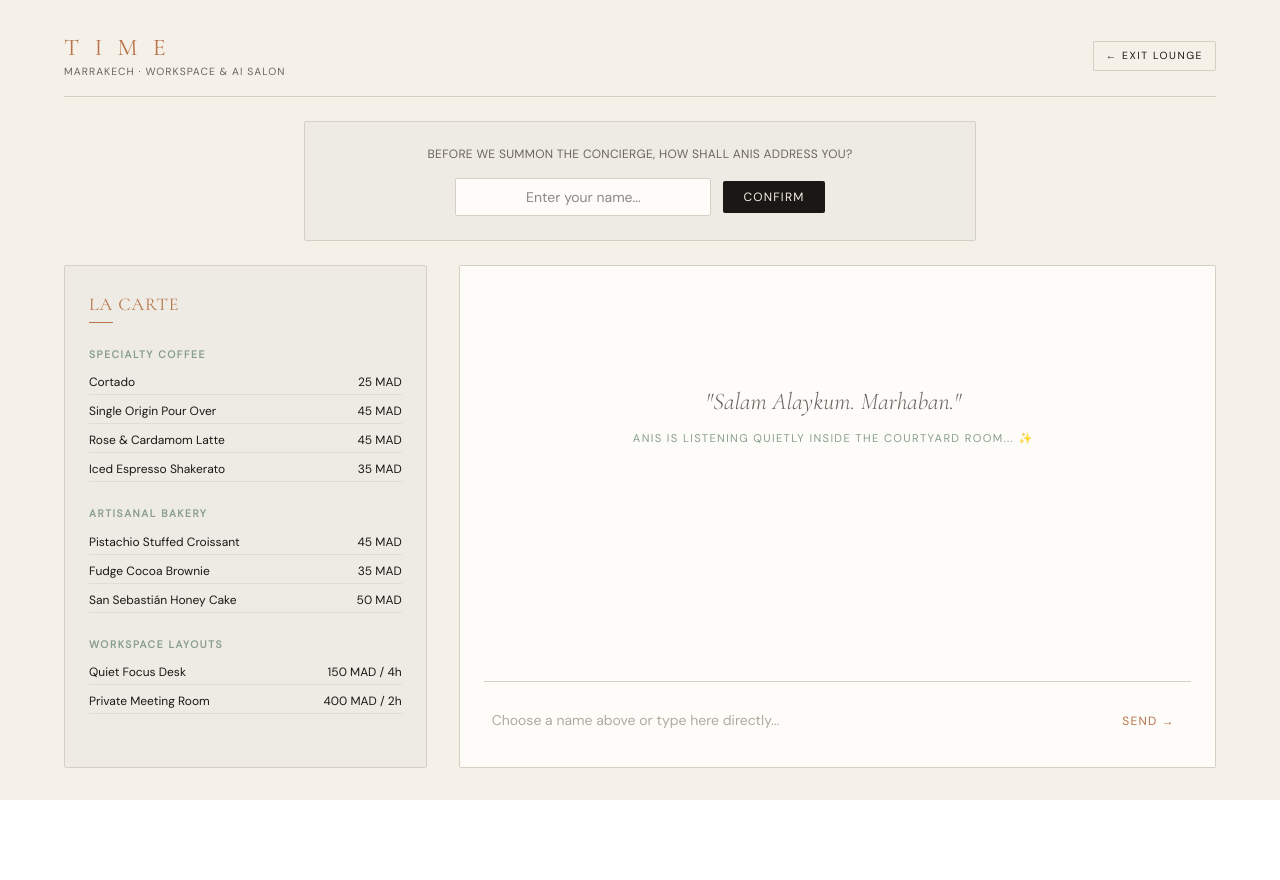
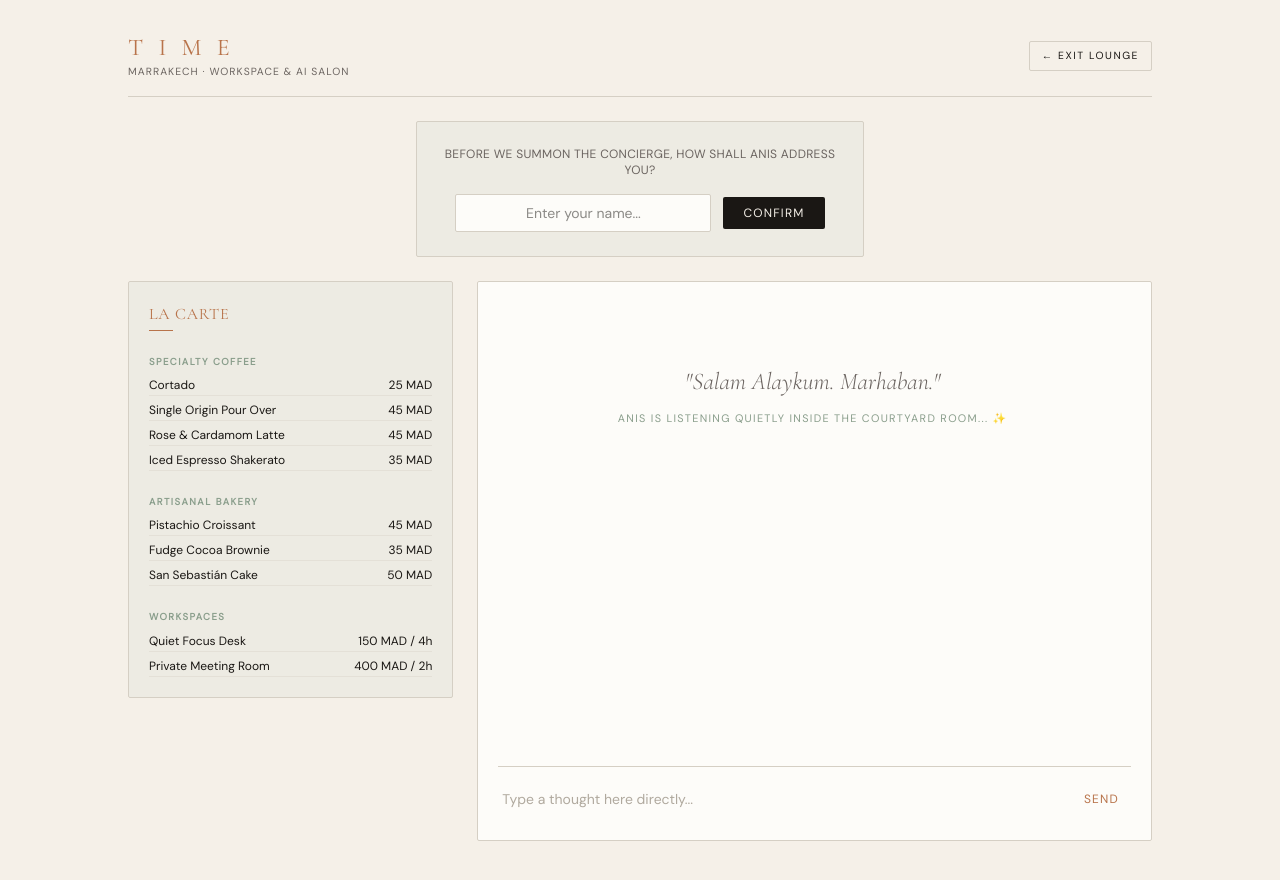
Before and after one commit to TimeCafeMarrakech/cafe-time, a Next.js app: page / in a window 1280 px wide. Both pictures are taken after typing "name@example.com", "Sample123" into the empty fields and a click on the button "SIGN IN". Shown: the top 880 px of the page. Before the commit the page ends 800 px from the top, so only its background shows below. Built offline with nearby package versions, Linux system fonts and the light colour scheme.

Commit message:
Update page.tsx

```diff
--- a/app/page.tsx
+++ b/app/page.tsx
@@ -51,17 +51,17 @@ export default function EntryPage() {
     return (
       <>
         <link href="https://fonts.googleapis.com/css2?family=Cormorant+Garamond:ital,wght@0,300;0,400;1,300&family=DM+Sans:wght@300;400&display=swap" rel="stylesheet" />
-        <main className="min-h-screen bg-[#F5F0E8] text-[#1A1714] font-['DM_Sans'] flex flex-col p-4 md:p-8 select-none">
+        <main className="min-h-screen bg-[#F5F0E8] text-[#1A1714] font-['DM_Sans'] flex flex-col p-4 md:p-8">
 
-          {/* Minimal Editorial Top Header */}
-          <header className="max-w-6xl w-full mx-auto flex justify-between items-center border-b border-[#D5CFC4] pb-4 mb-6">
+          {/* Centered Editorial Top Header */}
+          <header className="max-w-5xl w-full mx-auto flex justify-between items-center border-b border-[#D5CFC4] pb-4 mb-6">
             <div>
               <h1 className="font-['Cormorant_Garamond'] text-2xl tracking-[0.2em] uppercase text-[#B8734A]">T I M E</h1>
               <p className="text-[0.65rem] tracking-[0.1em] uppercase text-[#6B6460]">Marrakech · Workspace & AI Salon</p>
             </div>
             <button
               onClick={() => setShowChat(false)}
-              className="text-[0.65rem] tracking-[0.15em] uppercase border border-[#D5CFC4] px-3 py-1.5 rounded-[2px] hover:border-[#1A1714] transition-colors"
+              className="text-[0.65rem] tracking-[0.15em] uppercase border border-[#D5CFC4] px-3 py-1.5 rounded-[2px] hover:border-[#1A1714] transition-colors bg-transparent"
             >
               ← Exit Lounge
             </button>
@@ -69,11 +69,11 @@ export default function EntryPage() {
 
           {/* Guest Name Initialization Banner */}
           {!guestName && (
-            <div className="max-w-2xl w-full mx-auto mb-6 bg-[#EDEBE3] p-6 rounded-[2px] border border-[#D5CFC4] text-center space-y-4 animate-[fadeUp_0.4s_ease_both]">
+            <div className="max-w-md w-full mx-auto mb-6 bg-[#EDEBE3] p-6 rounded-[2px] border border-[#D5CFC4] text-center space-y-4 animate-[fadeUp_0.4s_ease_both]">
               <p className="text-xs tracking-wide text-[#6B6460] uppercase font-medium">
                 Before we summon the concierge, how shall Anis address you?
               </p>
-              <div className="flex flex-col sm:flex-row items-center justify-center gap-3 max-w-md mx-auto">
+              <div className="flex flex-col sm:flex-row items-center justify-center gap-3 w-full">
                 <input
                   type="text"
                   id="nameInput"
@@ -102,77 +102,79 @@ export default function EntryPage() {
             </div>
           )}
 
-          {/* Main Workspace Split Layout: Menu Sidebar (Left) | Chat Loop (Right) */}
-          <div className="flex-1 max-w-6xl w-full mx-auto grid grid-cols-1 lg:grid-cols-3 gap-8 items-stretch overflow-hidden">
+          {/* Balanced Split Grid Container */}
+          <div className="flex-1 max-w-5xl w-full mx-auto grid grid-cols-1 md:grid-cols-3 gap-6 items-start overflow-hidden pb-4">
 
-            {/* 📜 THE TIME CAFÉ MENU SIDEBAR PANEL */}
-            <aside className="lg:col-span-1 bg-[#EDEBE3] border border-[#D5CFC4] rounded-[2px] p-6 space-y-6 overflow-y-auto max-h-[40vh] lg:max-h-none animate-[fadeUp_0.5s_ease_both]">
+            {/* 📜 La Carte Sidebar Panel */}
+            <aside className="md:col-span-1 bg-[#EDEBE3] border border-[#D5CFC4] rounded-[2px] p-5 space-y-6 animate-[fadeUp_0.5s_ease_both] w-full">
               <div>
-                <h2 className="font-['Cormorant_Garamond'] text-lg tracking-wider text-[#B8734A] uppercase mb-1">La Carte</h2>
+                <h2 className="font-['Cormorant_Garamond'] text-base tracking-wider text-[#B8734A] uppercase mb-1">La Carte</h2>
                 <div className="w-6 h-[1px] bg-[#B8734A]" />
               </div>
 
-              {/* Coffee Section */}
-              <div className="space-y-3">
-                <h3 className="text-[0.65rem] tracking-[0.15em] uppercase text-[#8A9E8C] font-semibold">Specialty Coffee</h3>
-                <div className="space-y-2 text-xs">
-                  <div className="flex justify-between border-b border-[#D5CFC4]/50 pb-1">
-                    <span>Cortado</span> <span className="font-medium">25 MAD</span>
+              {/* Specialty Coffee */}
+              <div className="space-y-2">
+                <h3 className="text-[0.6rem] tracking-[0.15em] uppercase text-[#8A9E8C] font-semibold">Specialty Coffee</h3>
+                <div className="space-y-1.5 text-xs text-[#1A1714]">
+                  <div className="flex justify-between border-b border-[#D5CFC4]/40 pb-0.5">
+                    <span>Cortado</span> <span>25 MAD</span>
                   </div>
-                  <div className="flex justify-between border-b border-[#D5CFC4]/50 pb-1">
-                    <span>Single Origin Pour Over</span> <span className="font-medium">45 MAD</span>
+                  <div className="flex justify-between border-b border-[#D5CFC4]/40 pb-0.5">
+                    <span>Single Origin Pour Over</span> <span>45 MAD</span>
                   </div>
-                  <div className="flex justify-between border-b border-[#D5CFC4]/50 pb-1">
-                    <span>Rose & Cardamom Latte</span> <span className="font-medium">45 MAD</span>
+                  <div className="flex justify-between border-b border-[#D5CFC4]/40 pb-0.5">
+                    <span>Rose & Cardamom Latte</span> <span>45 MAD</span>
                   </div>
-                  <div className="flex justify-between border-b border-[#D5CFC4]/50 pb-1">
-                    <span>Iced Espresso Shakerato</span> <span className="font-medium">35 MAD</span>
+                  <div className="flex justify-between border-b border-[#D5CFC4]/40 pb-0.5">
+                    <span>Iced Espresso Shakerato</span> <span>35 MAD</span>
                   </div>
                 </div>
               </div>
 
-              {/* Bakery Section */}
-              <div className="space-y-3">
-                <h3 className="text-[0.65rem] tracking-[0.15em] uppercase text-[#8A9E8C] font-semibold">Artisanal Bakery</h3>
-                <div className="space-y-2 text-xs">
-                  <div className="flex justify-between border-b border-[#D5CFC4]/50 pb-1">
-                    <span>Pistachio Stuffed Croissant</span> <span className="font-medium">45 MAD</span>
+              {/* Artisanal Bakery */}
+              <div className="space-y-2">
+                <h3 className="text-[0.6rem] tracking-[0.15em] uppercase text-[#8A9E8C] font-semibold">Artisanal Bakery</h3>
+                <div className="space-y-1.5 text-xs text-[#1A1714]">
+                  <div className="flex justify-between border-b border-[#D5CFC4]/40 pb-0.5">
+                    <span>Pistachio Croissant</span> <span>45 MAD</span>
                   </div>
-                  <div className="flex justify-between border-b border-[#D5CFC4]/50 pb-1">
-                    <span>Fudge Cocoa Brownie</span> <span className="font-medium">35 MAD</span>
+                  <div className="flex justify-between border-b border-[#D5CFC4]/40 pb-0.5">
+                    <span>Fudge Cocoa Brownie</span> <span>35 MAD</span>
                   </div>
-                  <div className="flex justify-between border-b border-[#D5CFC4]/50 pb-1">
-                    <span>San Sebastián Honey Cake</span> <span className="font-medium">50 MAD</span>
+                  <div className="flex justify-between border-b border-[#D5CFC4]/40 pb-0.5">
+                    <span>San Sebastián Cake</span> <span>50 MAD</span>
                   </div>
                 </div>
               </div>
 
-              {/* Workspaces Section */}
-              <div className="space-y-3">
-                <h3 className="text-[0.65rem] tracking-[0.15em] uppercase text-[#8A9E8C] font-semibold">Workspace Layouts</h3>
-                <div className="space-y-2 text-xs">
-                  <div className="flex justify-between border-b border-[#D5CFC4]/50 pb-1">
-                    <span>Quiet Focus Desk</span> <span className="font-medium">150 MAD / 4h</span>
+              {/* Workspace Packages */}
+              <div className="space-y-2">
+                <h3 className="text-[0.6rem] tracking-[0.15em] uppercase text-[#8A9E8C] font-semibold">Workspaces</h3>
+                <div className="space-y-1.5 text-xs text-[#1A1714]">
+                  <div className="flex justify-between border-b border-[#D5CFC4]/40 pb-0.5">
+                    <span>Quiet Focus Desk</span> <span>150 MAD / 4h</span>
                   </div>
-                  <div className="flex justify-between border-b border-[#D5CFC4]/50 pb-1">
-                    <span>Private Meeting Room</span> <span className="font-medium">400 MAD / 2h</span>
+                  <div className="flex justify-between border-b border-[#D5CFC4]/40 pb-0.5">
+                    <span>Private Meeting Room</span> <span>400 MAD / 2h</span>
                   </div>
                 </div>
               </div>
             </aside>
 
-            {/* 💬 THE ACTIVE CONVERSATION SALON */}
-            <div className="lg:col-span-2 flex flex-col bg-[#FDFCF9] border border-[#D5CFC4] rounded-[2px] p-6 overflow-hidden">
-              <div className="flex-1 overflow-y-auto space-y-6 pr-2 style-scrollbar">
+            {/* 💬 The Interactive Conversation Arena */}
+            <div className="md:col-span-2 flex flex-col bg-[#FDFCF9] border border-[#D5CFC4] rounded-[2px] p-5 h-[65vh] md:h-[70vh] w-full justify-between">
+
+              {/* Message History Frame */}
+              <div className="flex-1 overflow-y-auto space-y-4 pr-1 style-scrollbar">
                 {messages.length === 0 ? (
-                  <div className="text-center py-24 space-y-3">
+                  <div className="text-center py-16 space-y-3">
                     <p className="font-['Cormorant_Garamond'] italic text-2xl text-[#6B6460]">"Salam Alaykum. Marhaban."</p>
-                    <p className="text-[0.7rem] tracking-[0.12em] uppercase text-[#8A9E8C]">Anis is listening quietly inside the courtyard room... ✨</p>
+                    <p className="text-[0.68rem] tracking-[0.12em] uppercase text-[#8A9E8C]">Anis is listening quietly inside the courtyard room... ✨</p>
                   </div>
                 ) : (
                   messages.map((m, idx) => (
-                    <div key={idx} className={`flex flex-col ${m.role === 'user' ? 'items-end' : 'items-start'} animate-[fadeUp_0.4s_ease_both]`}>
-                      <span className="text-[0.6rem] tracking-[0.1em] uppercase text-[#6B6460] mb-1">
+                    <div key={idx} className={`flex flex-col ${m.role === 'user' ? 'items-end' : 'items-start'} animate-[fadeUp_0.3s_ease_both]`}>
+                      <span className="text-[0.58rem] tracking-[0.1em] uppercase text-[#6B6460] mb-0.5 px-1">
                         {m.role === 'user' ? (guestName || 'You') : 'Anis'}
                       </span>
                       <div className={`max-w-[85%] text-sm leading-relaxed p-3 rounded-[2px] ${m.role === 'user' ? 'bg-[#EDEBE3] border border-[#D5CFC4] text-[#1A1714]' : 'bg-[#1A1714] text-[#F5F0E8]'}`}>
@@ -182,25 +184,25 @@ export default function EntryPage() {
                   ))
                 )}
                 {isLoading && (
-                  <p className="text-[0.65rem] tracking-[0.15em] uppercase text-[#8A9E8C] animate-pulse">Anis is pouring thoughts... 🍃</p>
+                  <p className="text-[0.65rem] tracking-[0.15em] uppercase text-[#8A9E8C] animate-pulse px-1">Anis is pouring thoughts... 🍃</p>
                 )}
               </div>
 
-              {/* Chat Input Bar */}
-              <form onSubmit={handleSendMessage} className="mt-4 border-t border-[#D5CFC4] pt-4">
+              {/* Chat Input Dock */}
+              <form onSubmit={handleSendMessage} className="mt-4 border-t border-[#D5CFC4] pt-3">
                 <div className="relative flex items-center">
                   <input
                     type="text"
                     value={inputMessage}
                     onChange={(e) => setInputMessage(e.target.value)}
-                    placeholder={guestName ? `Speak to Anis, ${guestName}...` : "Choose a name above or type here directly..."}
-                    className="w-full bg-transparent py-3 pl-2 pr-12 text-sm text-[#1A1714] border-b border-transparent outline-none transition-colors placeholder-[#B0A99E] focus:border-[#B8734A]"
+                    placeholder={guestName ? `Speak to Anis, ${guestName}...` : "Type a thought here directly..."}
+                    className="w-full bg-transparent py-2.5 pl-1 pr-12 text-sm text-[#1A1714] border-b border-transparent outline-none placeholder-[#B0A99E] focus:border-[#B8734A]"
                   />
                   <button
                     type="submit"
-                    className="absolute right-2 p-2 text-xs tracking-widest text-[#B8734A] uppercase hover:text-[#1A1714] transition-colors"
+                    className="absolute right-1 p-2 text-xs tracking-widest text-[#B8734A] uppercase hover:text-[#1A1714] transition-colors font-medium"
                   >
-                    Send →
+                    Send
                   </button>
                 </div>
               </form>
```
